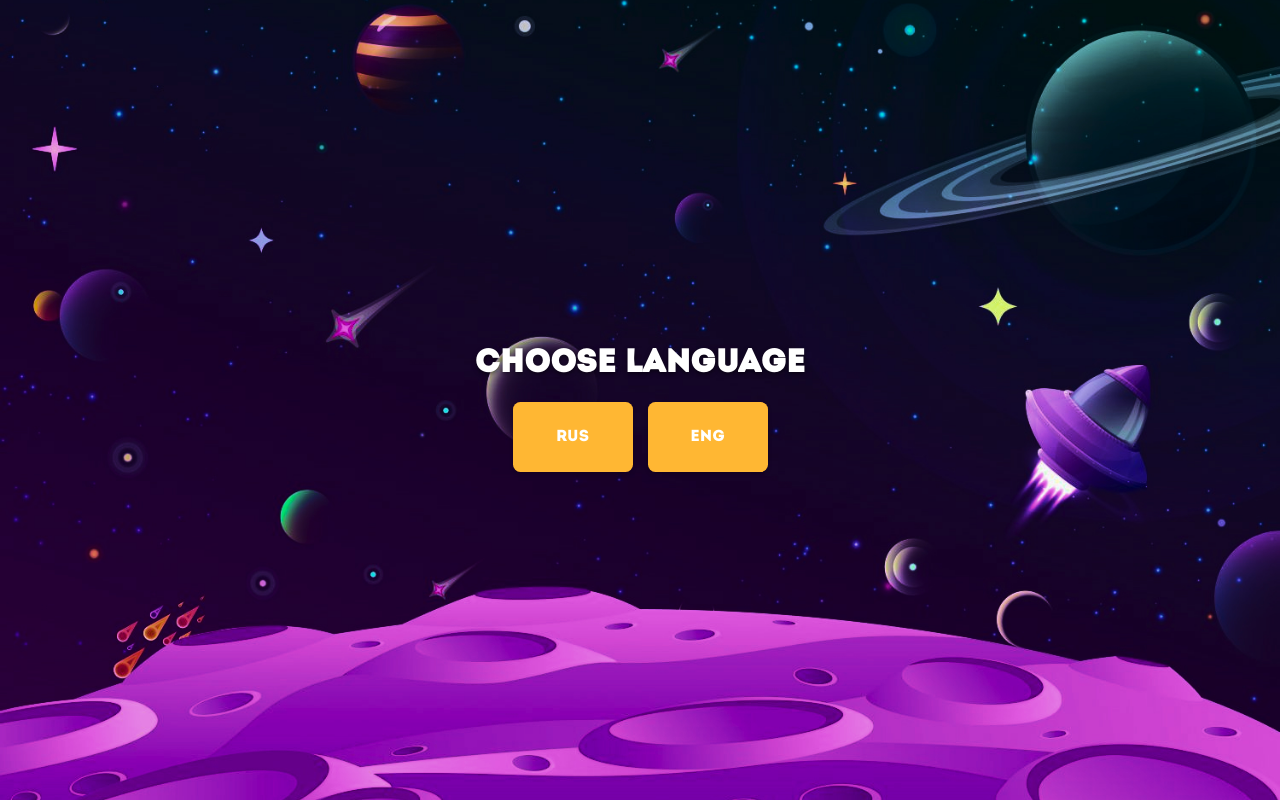
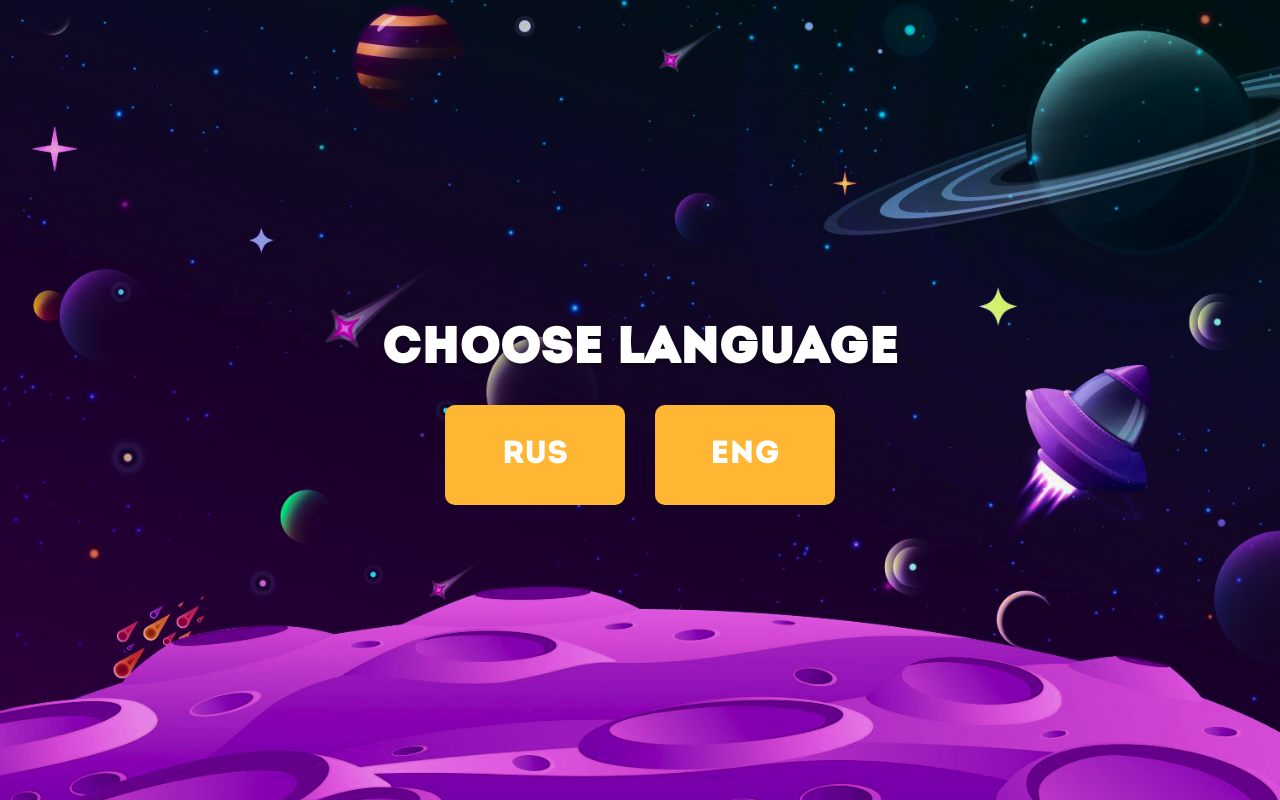
Before and after one commit to SParhutik/nginx, a plain HTML site: page site/mines/index.html in a window 1280 px wide. Drawn offline with Linux system fonts and the light colour scheme.

Commit message:
Update index.html

```diff
--- a/site/mines/index.html
+++ b/site/mines/index.html
@@ -35,19 +35,19 @@
         background-color: orange;
         border: none;
         color: white;
-        padding: 10px; /* was 20px */
+        padding: 15px; /* was 20px */
         text-align: center;
         text-decoration: none;
         display: flex;
         justify-content: center;
         align-items: center;
-        font-size: 16px; /* was 32px */
-        margin: 2px 7.5px; /* was 4px 15px */
+        font-size: 32px; /* was 32px */
+        margin: 4px 15px; /* was 4px 15px */
         cursor: pointer;
-        width: 100px; /* was 200px */
-        height: 50px; /* was 100px */
+        width: 150px; /* was 200px */
+        height: 70px; /* was 100px */
         transition: all 0.3s ease;
-        border-radius: 7.5px; /* was 15px */
+        border-radius: 10px; /* was 15px */
         box-shadow: 0 2px 4px rgba(0, 0, 0, 0.2);
         position: relative;
         overflow: hidden;
@@ -56,7 +56,7 @@
         content: "";
         position: absolute;
         top: 0;
-        left: -37.5px; /* was -75px */
+        left: -40px; /* was -75px */
         width: 300%;
         height: 100%;
         background: rgba(255, 255, 255, 0.2);
@@ -69,12 +69,12 @@
     .button:hover {
         background-color: #e69500;
         box-shadow: 0 3px 6px rgba(0, 0, 0, 0.3);
-        transform: translateY(-1px); /* was -2px */
+        transform: translateY(-1.5px); /* was -2px */
     }
     h1 {
         color: white;
-        margin-bottom: 20px; /* was 40px */
-        font-size: 32px; /* was 64px */
+        margin-bottom: 25px; /* was 40px */
+        font-size: 50px; /* was 64px */
         text-shadow: 0 2px 4px rgba(0, 0, 0, 0.5);
     }
 </style>
```
